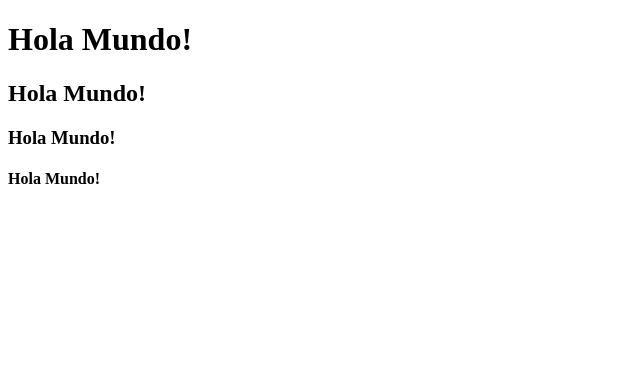
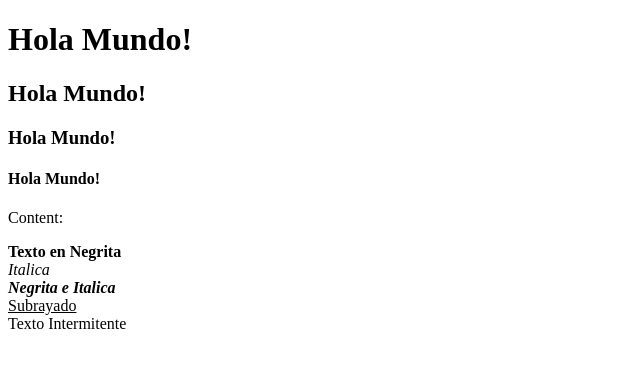
Before and after one commit to cosayco/bootcamp, a plain HTML site: page index.html in a window 1280 px wide. Shown: the whole page, without its empty margins (0-640 px from the left). Drawn offline with Linux system fonts and the light colour scheme.

Commit message:
Update index.html

```diff
--- a/index.html
+++ b/index.html
@@ -11,5 +11,20 @@
     <h3>Hola Mundo!</h3>
     <h4>Hola Mundo!</h4>
 
+    <div id="my-modal" class="modal fade" tabindex="-1" role="dialog" aria-hidden="true">
+        <div class="modal-dialog modal-dialog-centered" role="document">
+            <div class="modal-content">
+                <div class="modal-body">
+                    <p>Content:</p>
+                    <b>Texto en Negrita</b><br>
+                    <i>Italica</i><br>
+                    <b><i>Negrita e Italica</i></b><br>
+                    <u>Subrayado</u><br>
+                    <blink>Texto Intermitente</blink>
+                </div>
+            </div>
+        </div>
+    </div>
+
 </body>
 </html>
```
